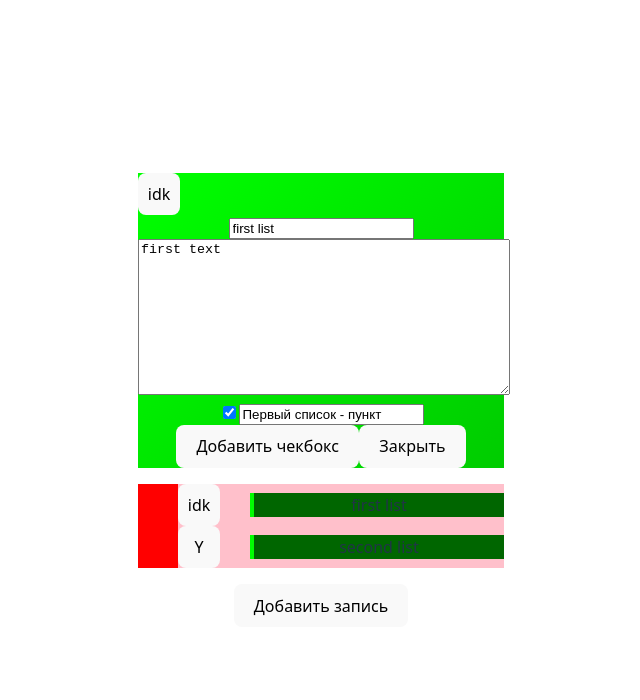
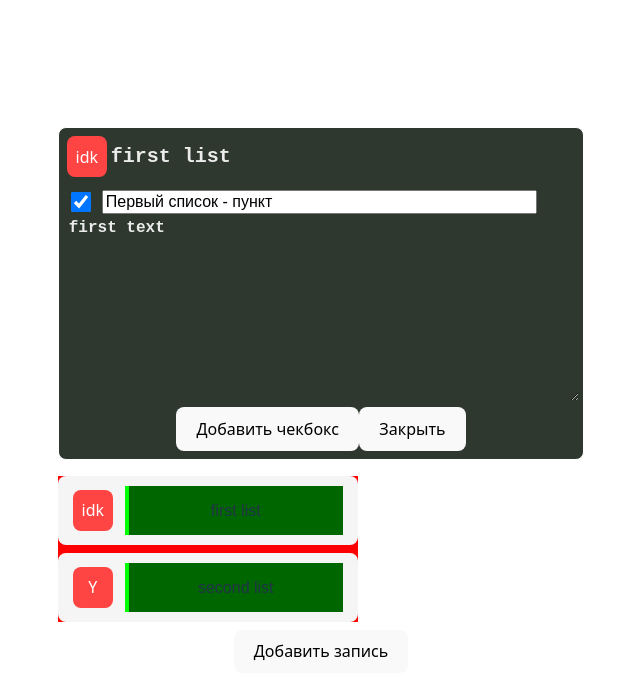
Before and after one commit to Fedosihin/german-notebook, a React (Vite) app: page / in a window 1280 px wide. Both pictures are taken after a click on the element "first list". Shown: the top 700 px of the page, without its empty margins (319-959 px from the left). Built offline with nearby package versions, Linux system fonts and the light colour scheme.

Commit message:
feat: CSS update and remove btn for checkboxes
- CSS updated
- CSS Editor and List done
- RemoveBTN for checkbox added
- RemoveBTN logic and code done
- RemoveBTN css added

```diff
--- a/src/App.jsx
+++ b/src/App.jsx
@@ -95,7 +95,7 @@ function reducer(state, action) {
         ...state,
         listOfLists: state.listOfLists.map((note) =>
           note.id === action.payload.id
-            ? { ...note, emoji: action.payload.emoji}
+            ? { ...note, emoji: action.payload.emoji }
             : note
         ),
       };
@@ -117,6 +117,17 @@ function reducer(state, action) {
         ),
       };
     }
+    case "REMOVE_CHECKBOX":
+      return {...state,
+        listOfLists: state.listOfLists.map((note) =>
+          note.id === state.activeNoteId
+            ? {
+                ...note,
+                checkboxArray: note.checkboxArray.filter((item) =>
+                  item.id !== action.payload),
+              }
+            : note
+        ),};
     case "TOGGLE_CHECKBOX":
       return {
         ...state,
@@ -237,6 +248,15 @@ function App() {
     });
   };
 
+  const handleCheckboxRemove = (checkboxId) => {
+    // console.log("noteId " + noteId);
+    // console.log("checboxId " + checkboxId);
+        dispatch({
+      type: "REMOVE_CHECKBOX",
+      payload: checkboxId,
+    });
+  };
+
   // Рассчитываем процент выполнения
   const completionPercentage = useMemo(() => {
     if (!activeNote?.checkboxArray?.length) return 0;
@@ -253,7 +273,9 @@ function App() {
     const hue = completionPercentage * 1.2; // 0-120
     return {
       backgroundColor: `hsl(${hue}, 100%, 50%)`,
-      background: `linear-gradient(135deg, hsl(${hue}, 100%, 50%), hsl(${hue}, 100%, 40%))`,
+      // background: `linear-gradient(135deg, hsl(${hue}, 100%, 10%), hsl(${hue}, 100%, 10%))`,
+      background: `hsl(${hue}, 10%, 20%)`,
+      // Cломал тут !!!!!!!!!!!!!!!!!!!!!!!!!!!!!!!!!!!!!!!!!!
     };
   }, [completionPercentage]);
 
@@ -286,6 +308,7 @@ function App() {
             onTextChange={handleTextChange}
             onAddCheckbox={addCheckbox}
             onEmojiSelect={handleEmojiSelect}
+            onCheckboxRemove={handleCheckboxRemove}
             style={editorStyle}
           ></NoteEditor>
         )}
--- a/src/components/EmojiButton/EmojiButton.jsx
+++ b/src/components/EmojiButton/EmojiButton.jsx
@@ -3,13 +3,33 @@ import EmojiPicker from "emoji-picker-react";
 import styled from "styled-components";
 
 const StyledBtn = styled.button`
-  height: 40px;
+  /* height: 40px;
   width: 40px;
   display: flex;
   justify-content: center;
   align-items: center;
-  /* margin: 30px; */
-  padding: 20px;
+  /* margin: 30px;
+  padding: 20px; */
+    /* border: none;
+  background: #6200ee;
+  color: white;
+  width: 32px;
+  height: 32px;
+  border-radius: 50%; */
+  display: flex;
+  align-items: center;
+  justify-content: center;
+  /* cursor: pointer; */
+  flex-shrink: 0; /* Фиксированный размер
+  transition: background 0.2s; */
+  border: none;
+  background: #ff4444;
+  color: white;
+  width: 40px;
+  height: 100%; /* Растягивается на всю высоту элемента */
+  cursor: pointer;
+  flex-shrink: 0; /* Не сжимается */
+  transition: background 0.2s;
 `;
 
 const EmojiButton = ({ className, onEmojiSelect, note }) => {
--- a/src/components/NoteEditor/CheckboxItem.jsx
+++ b/src/components/NoteEditor/CheckboxItem.jsx
@@ -1,21 +1,67 @@
 import React from "react";
+import styled from "styled-components";
 
-export default function CheckboxItem({item, onTextChange, onStatusChange}) {
+const StyledContainer = styled.div`
+  width: 100%;
+  display: flex;
+  gap: 8px;
+  align-items: center;
+  font-size: 16px;
+`;
+
+const StyledCheckbox = styled.input`
+  height: 20px;
+  width: 20px;
+`;
+
+const StyledInput = styled.input`
+  /* width: 100%; */
+  flex-grow: 1;
+  font-size: inherit;
+`;
+
+const StyledButton = styled.button`
+  display: flex;
+  justify-content: center;
+  align-items: center;
+  font-family: monospace;
+  padding: 0;
+  border: none;
+  border-radius: 2px;
+  height: 30px;
+  width: 30px;
+  font-size: inherit;
+  opacity: 0;
+
+  ${StyledContainer}:hover & {
+    opacity: 1;
+    visibility: visible;
+  }
+`;
+
+export default function CheckboxItem({
+  className,
+  item,
+  onTextChange,
+  onStatusChange,
+  onCheckboxRemove,
+}) {
   return (
-    <div className="checkbox-item">
-        {console.log('item:')}
-        {console.dir(item)}
-
-      <input
+    <StyledContainer>
+      <StyledCheckbox
         type="checkbox"
         checked={item.checked}
         onChange={() => onStatusChange(item.id)}
       />
-      <input
+      <StyledInput
+        className={className}
         type="text"
         value={item.text}
-        onChange={(e) => {onTextChange(item.id, e.target.value)}}
+        onChange={(e) => {
+          onTextChange(item.id, e.target.value);
+        }}
       />
-    </div>
+      <StyledButton onClick={()=>{onCheckboxRemove(item.id)}}>Х</StyledButton>
+    </StyledContainer>
   );
 }
--- a/src/components/NoteEditor/NoteEditor.jsx
+++ b/src/components/NoteEditor/NoteEditor.jsx
@@ -1,6 +1,63 @@
 import React from "react";
 import CheckboxItem from "./CheckboxItem";
 import EmojiButton from "../EmojiButton/EmojiButton";
+import styled from "styled-components";
+
+const StyledContainer = styled.div`
+  min-width: 500px;
+  border-radius: 8px;
+  border: 1px #ffffff solid;
+  padding: 8px;
+  background-color: #ffffff;
+  margin-bottom: 16px;
+`;
+
+const StyledHeaderContainer = styled.div`
+  display: flex;
+  gap: 2px;
+  margin-bottom: 10px;
+`;
+
+const StyledHeaderInput = styled.input`
+  width: 100%;
+  font-family: monospace;
+  font-size: 20px;
+  color: #ffffff;
+  font-weight: 600;
+
+  color: rgba(255, 255, 255, 0.9);
+  background-color: transparent;
+  box-shadow: none;
+  border: none;
+
+  &:focus {
+    outline: none;
+  }
+`;
+
+const StyledTextarea = styled.textarea`
+  width: 100%;
+  background-color: transparent;
+  box-shadow: none;
+  border: none;
+
+  font-family: monospace;
+  font-size: 16px;
+  font-weight: 600;
+  color: #ffffff;
+  color: rgba(255, 255, 255, 0.9);
+
+  &:focus {
+    outline: none;
+  }
+`;
+
+const StyledCheckboxContainer = styled.div`
+  display: flex;
+  flex-direction: column;
+  gap: 4px;
+  /* align-items: flex-start; */
+`;
 
 export default function NoteEditor({
   note,
@@ -10,14 +67,16 @@ export default function NoteEditor({
   onAddCheckbox,
   onCheckboxStatusChange,
   onCheckboxTextChange,
+  onCheckboxRemove,
   onEmojiSelect,
   style,
 }) {
   return (
-      <div className="modal" style={style}>
+    <StyledContainer className="modal" style={style}>
       <div className="modal-content">
+        <StyledHeaderContainer>
           <EmojiButton note={note} onEmojiSelect={onEmojiSelect}></EmojiButton>
-          <input
+          <StyledHeaderInput
             type="text"
             placeholder="Введите заголовок..."
             //   onChange={(e) => {
@@ -28,8 +87,23 @@ export default function NoteEditor({
             }}
             value={note.title}
           />
+        </StyledHeaderContainer>
         {/* <p>Содержимое модального окна</p> */}
-          <textarea
+        <StyledCheckboxContainer>
+          {note.checkboxArray.map((item) => {
+            return (
+              <CheckboxItem
+                onCheckboxRemove={onCheckboxRemove}
+                key={item.id}
+                // key нужен для списков
+                item={item}
+                onStatusChange={onCheckboxStatusChange}
+                onTextChange={onCheckboxTextChange}
+              />
+            );
+          })}
+        </StyledCheckboxContainer>
+        <StyledTextarea
           value={note.text}
           onChange={(e) => onTextChange(e)}
           placeholder="Введите текст..."
@@ -38,14 +112,21 @@ export default function NoteEditor({
         />
         {/* <p>{listOfLists[activeListIndex].text}</p> */}
         {/*  */}
+        {/* <StyledCheckboxContainer>
           {note.checkboxArray.map((item) => {
             return (
-              <CheckboxItem key={item.id} item={item} onStatusChange={onCheckboxStatusChange} onTextChange={onCheckboxTextChange} />
+              <CheckboxItem
+                key={item.id}
+                item={item}
+                onStatusChange={onCheckboxStatusChange}
+                onTextChange={onCheckboxTextChange}
+              />
             );
           })}
+        </StyledCheckboxContainer> */}
         <button onClick={onAddCheckbox}>Добавить чекбокс</button>
         <button onClick={onClose}>Закрыть</button>
       </div>
-      </div>
+    </StyledContainer>
   );
 }
--- a/src/components/NoteList/NoteList.jsx
+++ b/src/components/NoteList/NoteList.jsx
@@ -4,6 +4,10 @@ import styled from "styled-components";
 
 const StyledUl = styled.ul`
   background-color: red;
+  list-style: none;
+  padding: 0;
+  margin: 0;
+  max-width: 300px;
 `;
 
 export default function NoteList({ notes, onNoteClick, getItemStyle, onEmojiSelect }) {
--- a/src/components/NoteList/NoteListItem.jsx
+++ b/src/components/NoteList/NoteListItem.jsx
@@ -3,33 +3,63 @@ import EmojiButton from "../EmojiButton/EmojiButton";
 import styled from "styled-components";
 
 const StyledLi = styled.li`
-  background-color: pink;
+  /* background-color: pink;
   display: flex;
   width: 100%;
   flex: 1;
   align-items: center;
+  min-height: 80px; */
+  display: flex;
+  align-items: center; /* Вертикальное выравнивание */
+  gap: 12px; /* Расстояние между кнопкой и текстом */
+  padding: 10px 15px;
+  border-radius: 8px;
+  background: #f5f5f5;
+  margin-bottom: 8px; /* Отступ между пунктами */
+  transition: all 0.3s;
 `;
 
 const StyledEmojiButton = styled(EmojiButton)`
-  margin-right:30px; /* Вот это ключевое правило */
+  /* margin-right: 30px; Вот это ключевое правило */
 `;
 
 const StyledDiv = styled.div`
-  flex: 1;
+  /* flex: 1; */
   /* height: 100%; */
+  /* cursor: pointer;
+  font-family: Arial, sans-serif;
+  font-size: 16px;
+  white-space: nowrap;
+  overflow: hidden;
+  text-overflow: ellipsis; */
+  flex-grow: 1; /* Занимает всё свободное место */
+  padding: 12px 16px;
   cursor: pointer;
+  background-color: black;
+  transition: background 0.3s;
+`;
+
+const StyledSpan = styled.span`
+  font-family: Arial, sans-serif;
+  font-size: 16px;
+  white-space: nowrap;
+  overflow: hidden;
+  text-overflow: ellipsis;
 `;
 
 export default function NoteListItem({ note, onClick, style, onEmojiSelect }) {
   return (
     <StyledLi>
-      <StyledEmojiButton onEmojiSelect={onEmojiSelect} note={note}></StyledEmojiButton>
+      <StyledEmojiButton
+        onEmojiSelect={onEmojiSelect}
+        note={note}
+      ></StyledEmojiButton>
       <StyledDiv
         onClick={onClick}
         // style={{ cursor: "pointer" }}
         style={style}
       >
-        {note.title}
+        <StyledSpan>{note.title}</StyledSpan>
       </StyledDiv>
     </StyledLi>
   );
```
Lines whose indentation alone changed are shown as unchanged.
